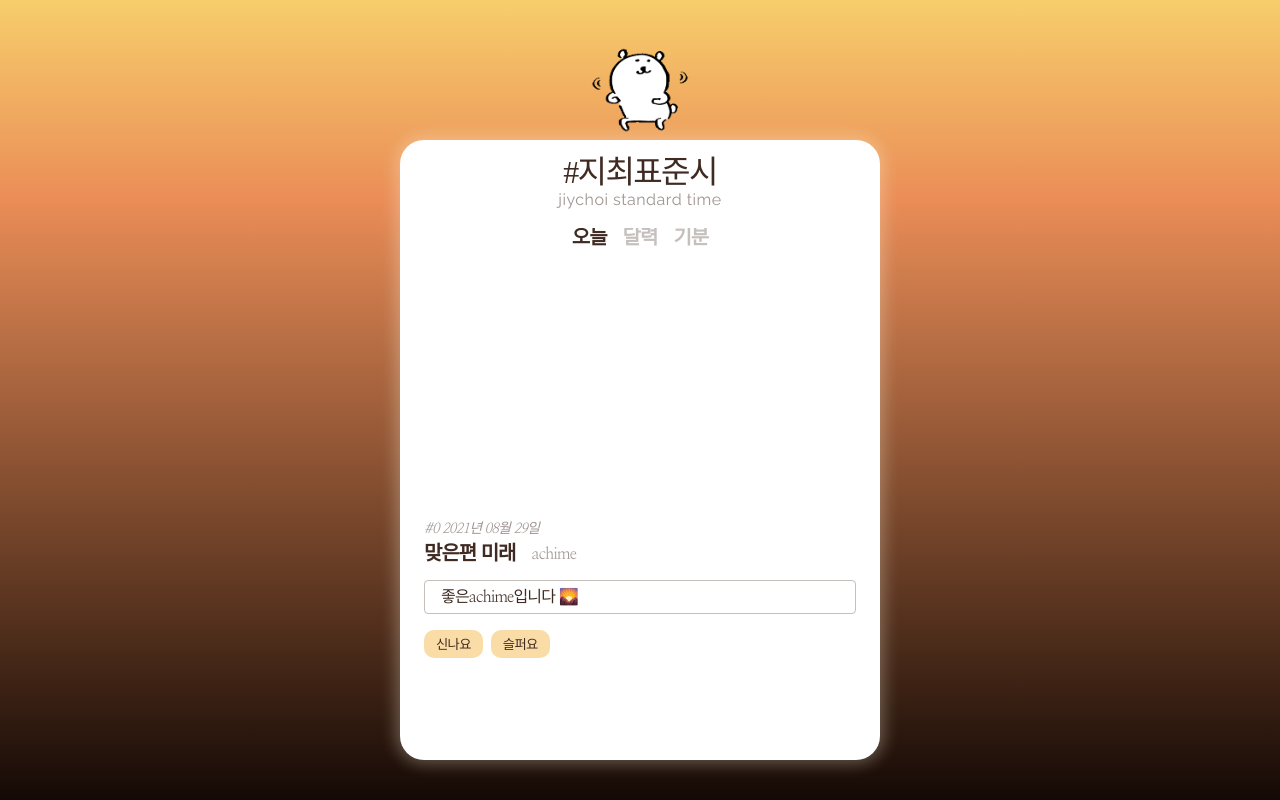
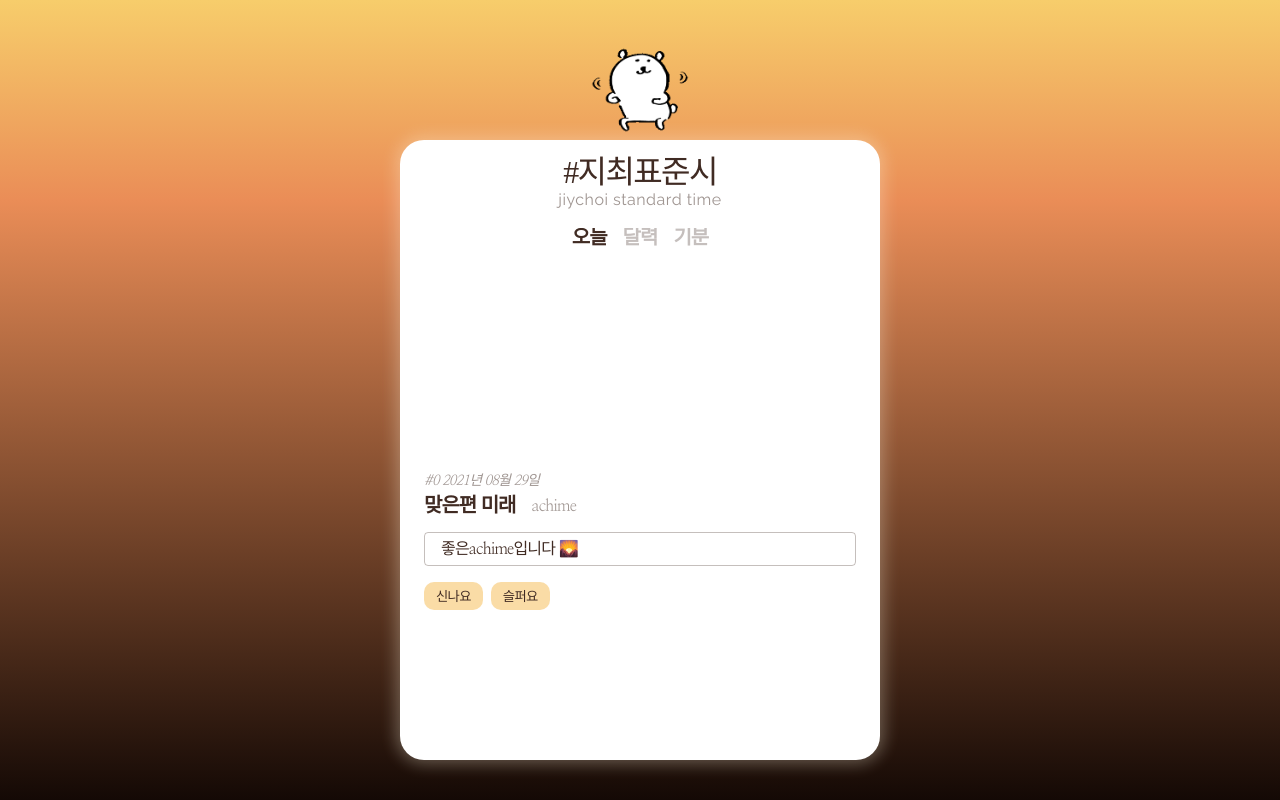
Before and after one commit to chichoon/JiychoiStandardTime, a React (Create React App) app: page /main in a window 1280 px wide. Built offline with nearby package versions, Linux system fonts and the light colour scheme; a web font is replaced by a local one.

Commit message:
Design: 비디오 플레이어 크기 재조정

```diff
--- a/src/components/PlayerComponent/index.tsx
+++ b/src/components/PlayerComponent/index.tsx
@@ -20,7 +20,7 @@ const PlayerComponent = ({ song, onEnded, loop }: IProps) => {
         loop={loop}
         onEnded={onEnded}
         width='100%'
-        height='50%'
+        height='40%'
       />
       <div className={styles.playerInformation}>
         <p className={styles.playerDate}>{`#${song.index} ${dayjs(song.date).format('YYYY년 MM월 DD일')}`}</p>
--- a/src/components/PlayerComponent/playerComponent.module.scss
+++ b/src/components/PlayerComponent/playerComponent.module.scss
@@ -10,7 +10,7 @@
 }
 
 .playerInformation {
-  height: calc(50% - 16px);
+  height: calc(60% - 16px);
   padding: 0 8px;
   margin-top: 16px;
 
```
